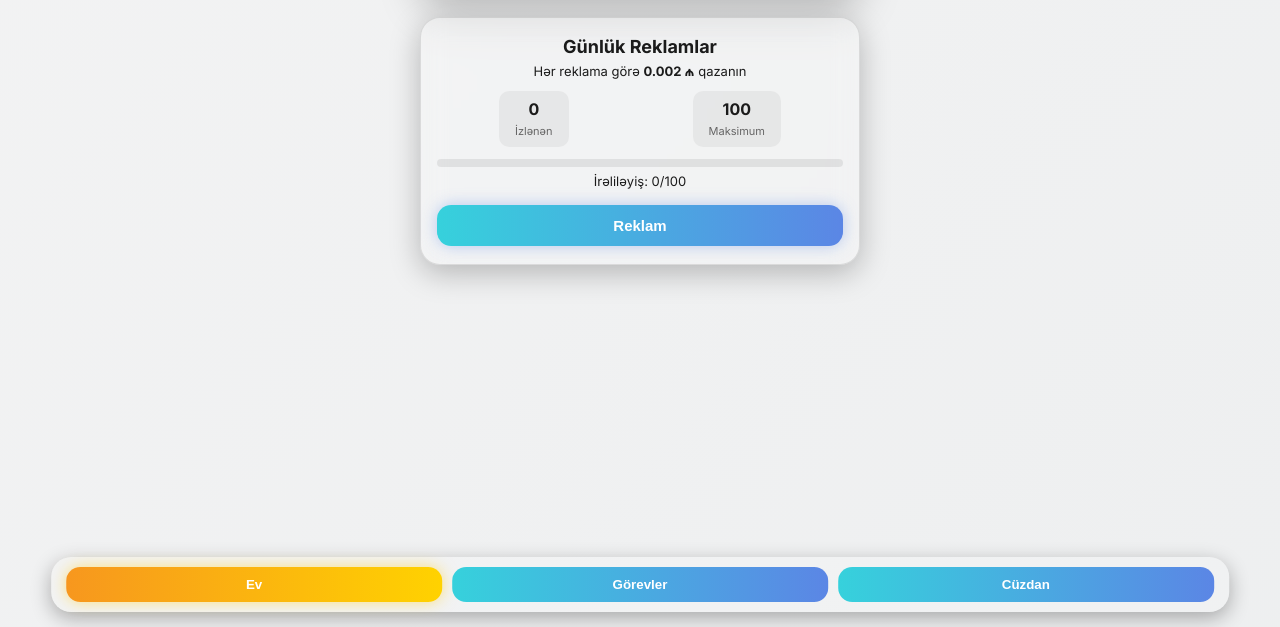
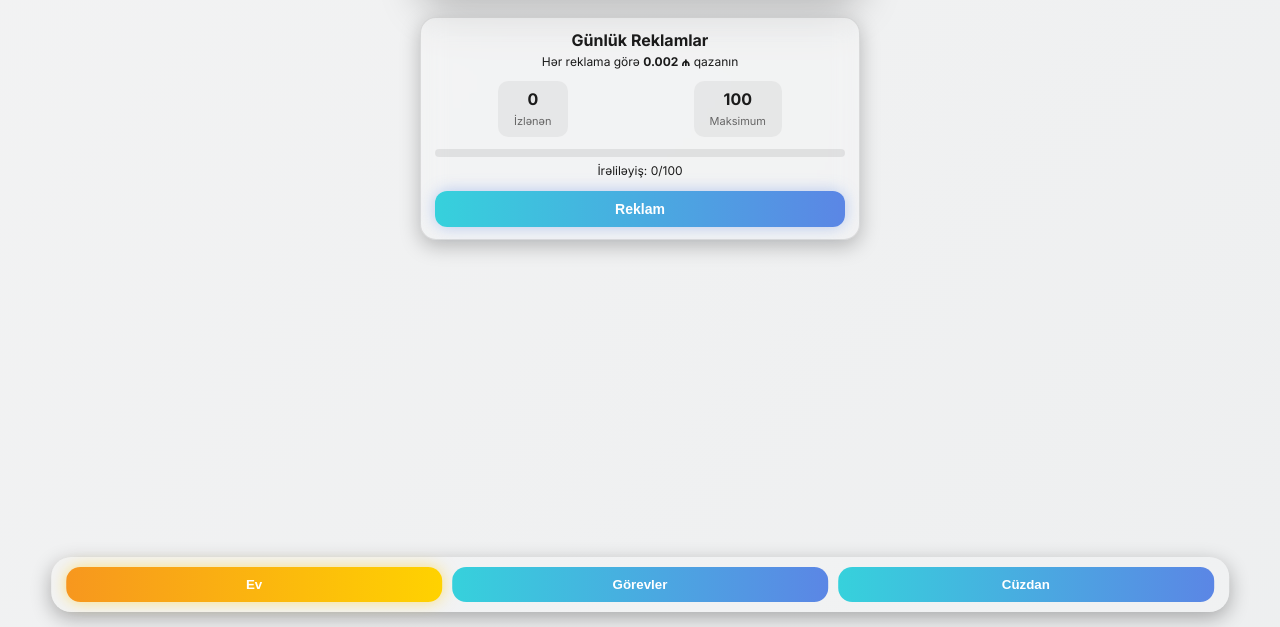
Before and after one commit to TuRaL14688/Qazanc, a plain HTML site: page index.html in a window 1280 px wide. Shown: the part 173-800 px from the top of the page. Drawn offline with Linux system fonts and the light colour scheme.

Commit message:
index.html

```diff
--- a/index.html
+++ b/index.html
@@ -57,16 +57,16 @@ body{
 
 .ad-card, .task-card{
   background:var(--card-bg);
-  border-radius:20px;
-  padding:18px 16px;
+  border-radius:16px;           /* radiusu azaldıldı */
+  padding:12px 14px;            /* paddingi azaldıldı */
   text-align:center;
-  box-shadow:0 8px 30px rgba(0,0,0,0.25);
+  box-shadow:0 6px 20px rgba(0,0,0,0.25);
   backdrop-filter:blur(12px);
   border:1px solid var(--card-border);
-  margin-bottom:12px;
+  margin-bottom:10px;           /* margin azaldıldı */
 }
-.ad-card h2, .task-card h2{font-size:18px;color:var(--text-dark);margin-bottom:6px;}
-.ad-card p, .task-card p{margin:4px 0;color:var(--text-dark);font-size:13px;}
+.ad-card h2, .task-card h2{font-size:16px;color:var(--text-dark);margin-bottom:4px;} /* başlıq kiçildildi */
+.ad-card p, .task-card p{margin:3px 0;color:var(--text-dark);font-size:12px;}       /* mətn kiçildildi */
 .stats{display:flex;justify-content:space-around;margin-top:12px;}
 .stat{background:rgba(0,0,0,0.05);border-radius:10px;padding:8px 16px;}
 .stat span{display:block;font-size:16px;font-weight:700;color:var(--text-dark);}
@@ -76,12 +76,12 @@ body{
 
 .ad-btn, .task-card button{
   width:100%;
-  margin-top:12px;
-  padding:12px;
-  font-size:15px;
+  margin-top:10px;        /* margin azaldıldı */
+  padding:10px;           /* padding azaldıldı */
+  font-size:14px;         /* font kiçildildi */
   font-weight:700;
   border:none;
-  border-radius:14px;
+  border-radius:12px;     /* radius azaldıldı */
   color:var(--text-light);
   cursor:pointer;
   transition:0.3s;
@@ -269,7 +269,6 @@ const joinBtn3=document.getElementById('joinBtn3');
 if(localStorage.getItem(JOIN_KEY3)){joinBtn3.textContent='Tamamlandı';joinBtn3.classList.add('completed'); joinBtn3.disabled=true;}
 joinBtn3.onclick=()=>{if(localStorage.getItem(JOIN_KEY3)) return; bal+=0.15; safeSet(BAL_KEY,bal); localStorage.setItem(JOIN_KEY3,'1'); joinBtn3.textContent='Tamamlandı'; joinBtn3.classList.add('completed'); joinBtn3.disabled=true; window.open('https://t.me/turaldevelopers','_blank'); update();}
 
-/* Yeni Sponsor Tapşırıq */
 const joinBtn4=document.getElementById('joinBtn4');
 if(localStorage.getItem(JOIN_KEY4)){joinBtn4.textContent='Tamamlandı';joinBtn4.classList.add('completed'); joinBtn4.disabled=true;}
 joinBtn4.onclick=()=>{if(localStorage.getItem(JOIN_KEY4)) return; bal+=0.05; safeSet(BAL_KEY,bal); localStorage.setItem(JOIN_KEY4,'1'); joinBtn4.textContent='Tamamlandı'; joinBtn4.classList.add('completed'); joinBtn4.disabled=true; window.open('https://t.me/ads_reklam69','_blank'); update();}
@@ -298,12 +297,15 @@ methods.forEach(m=>{
     document.getElementById('methods').style.display='none';
     form.style.display='block';
     details.placeholder=ph[type];
+    amount.value='';
+    details.value='';
   }
 });
 
 document.getElementById('backBtn').onclick=()=>{
   form.style.display='none';
   document.getElementById('methods').style.display='flex';
+  alertBox.style.display='none';
 };
 
 document.getElementById('withdrawBtn').onclick=()=>{
@@ -329,6 +331,7 @@ document.getElementById('withdrawBtn').onclick=()=>{
   // Formu bağla
   form.style.display = 'none';
   document.getElementById('methods').style.display = 'flex';
+  type='';
 };
 
 function showErr(msg){
```
